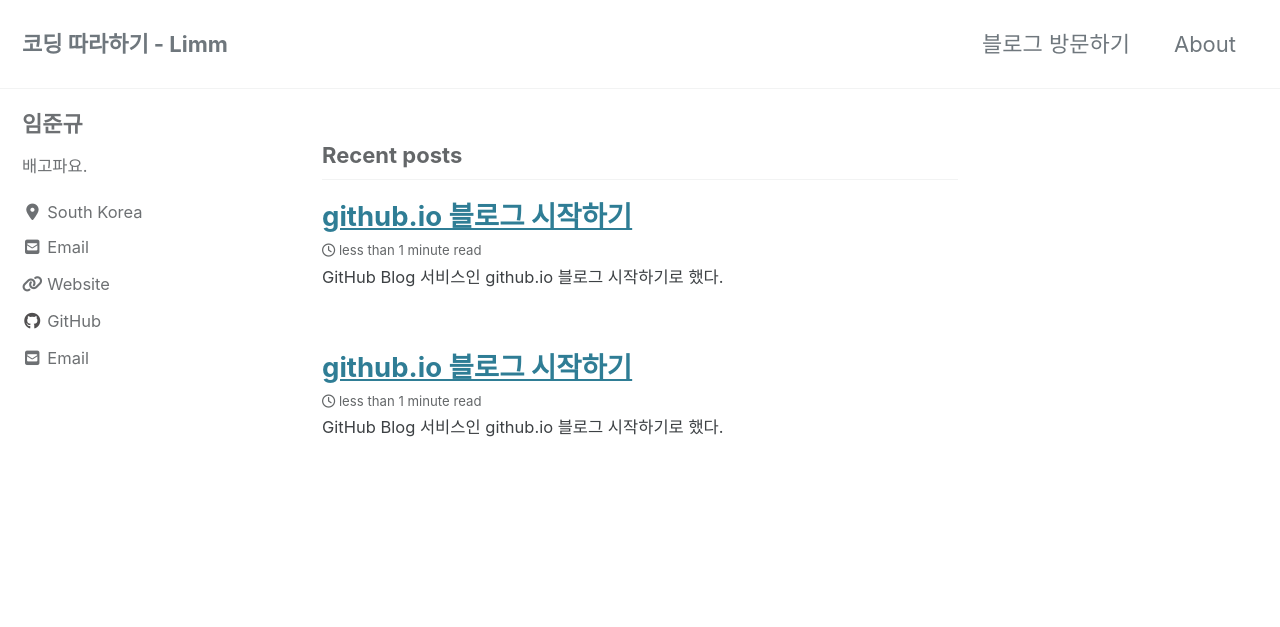
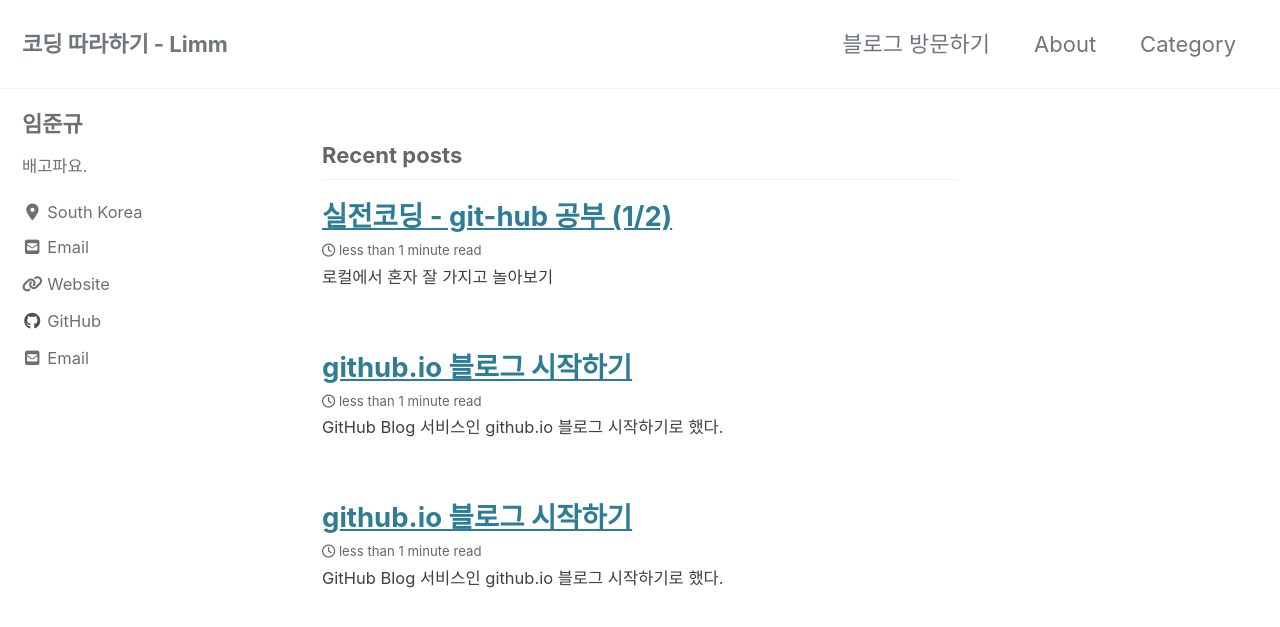
Before and after one commit to Limm-jk/Limm-jk.github.io, a Jekyll site: the page built from index.html, in a window 1280 px wide and 900 px high. Shown: the top 627 px of the window. Built offline with Jekyll 4.4.1, drawn with Linux system fonts in a browser that asks for light colours; cached includes are drawn as plain includes; nearby versions of some CDN libraries; the list of posts is cut into pages by our own code.

Commit message:
Add Category

```diff
--- a/_data/navigation.yml
+++ b/_data/navigation.yml
@@ -4,8 +4,8 @@ main:
     url: https://limm-jk.github.io
   - title: "About"
     url: /about/
-  # - title: "Sample Posts"
-  #   url: /year-archive/
+  - title: "Category"
+    url: /category/
   # - title: "Sample Collections"
   #   url: /collection-archive/
   # - title: "Sitemap"
--- /dev/null
+++ b/_posts/20-03-24-git-study.md
@@ -0,0 +1,12 @@
+---
+title:  "실전코딩 - git-hub 공부 (1/2)"
+excerpt: "로컬에서 혼자 잘 가지고 놀아보기"
+
+categories:
+  - Github
+tags:
+  - 실전코딩
+  - Github
+  - 로컬
+last_modified_at: 2019-04-13T08:06:00-05:00
+---
```
Also changed, not shown: _posts/category-archive.md (added, +6 -0 lines).
